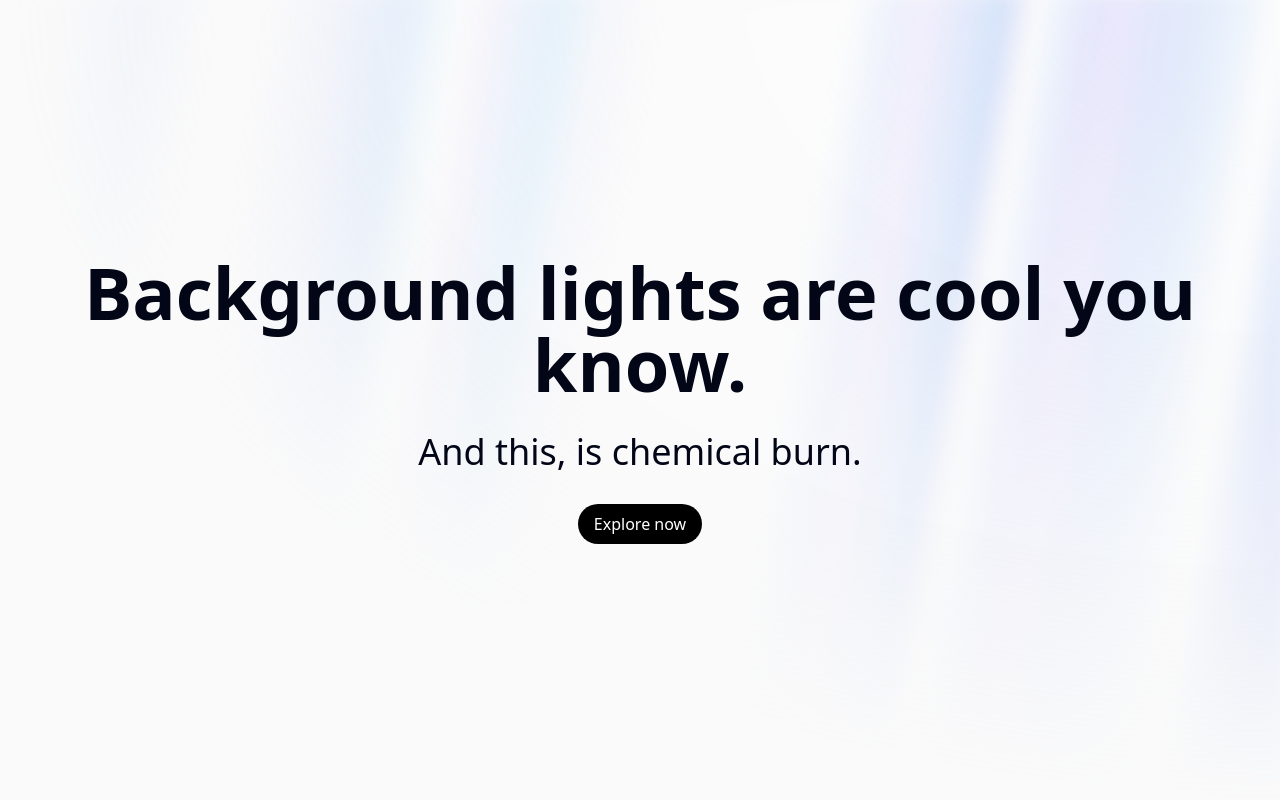
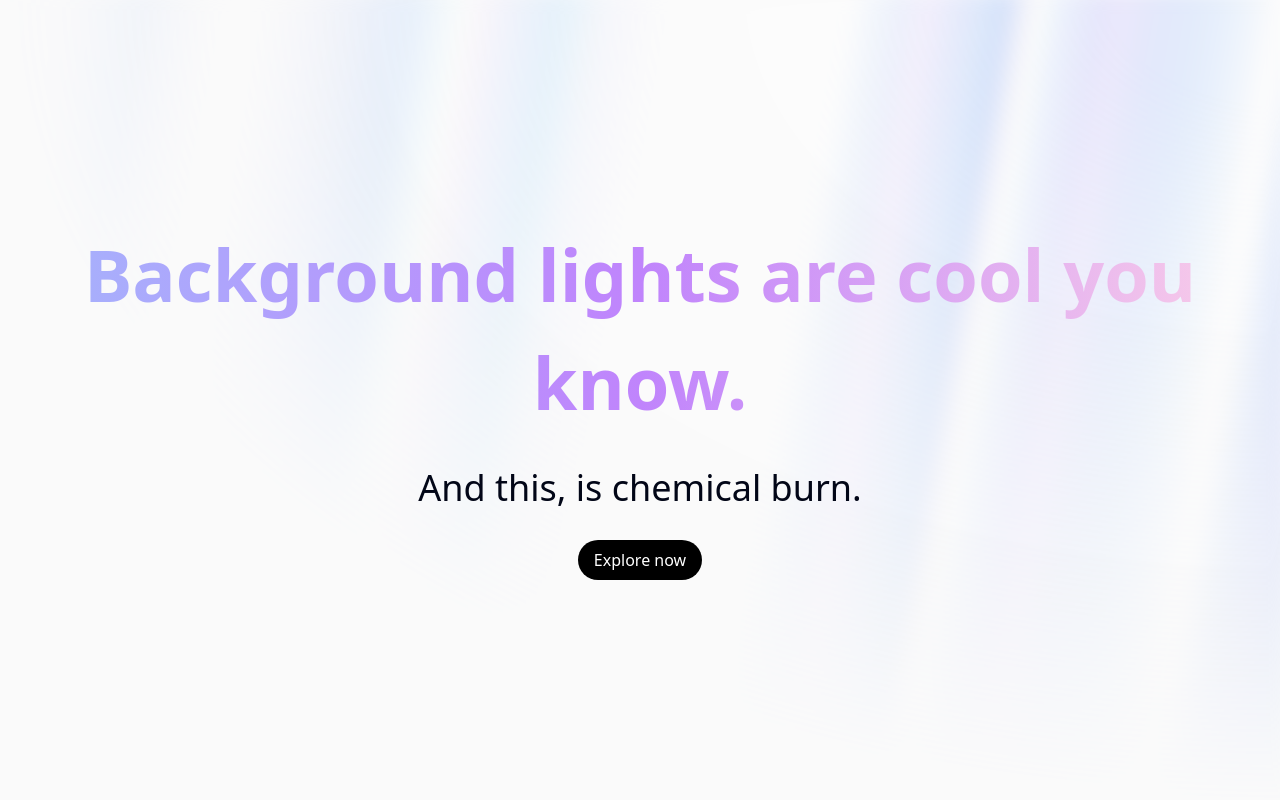
Before and after one commit to Hannan1717/MyPorto, a React (Vite) app: page / in a window 1280 px wide. Shown: the top 800 px of the page. Built offline with nearby package versions, Linux system fonts and the light colour scheme; no server answers; the database is empty.

Commit message:
[update]

```diff
--- a/src/components/content.jsx
+++ b/src/components/content.jsx
@@ -22,12 +22,12 @@ function Content() {
             duration: 0.8,
             ease: "easeInOut",
           }}
-        className="relative flex flex-col gap-4 items-center justify-center px-4"
+          className="relative flex flex-col gap-4 items-center justify-center px-4 py-8" // Keep these classes
         >
-        <div className="text-3xl md:text-7xl font-bold dark:text-white text-center">
+          <div className="text-3xl md:text-7xl font-bold bg-gradient-to-r from-indigo-300 via-purple-400 to-pink-200 bg-clip-text text-transparent leading-tight md:leading-normal w-full text-center">
             Background lights are cool you know.
           </div>
-        <div className="font-extralight text-base md:text-4xl dark:text-neutral-200 py-4">
+          <div className="font-extralight text-base md:text-4xl dark:text-neutral-200 py-4 text-center">
             And this, is chemical burn.
           </div>
           <button className="bg-black dark:bg-white rounded-full w-fit text-white dark:text-black px-4 py-2">
@@ -35,6 +35,7 @@ function Content() {
           </button>
         </motion.div>
       </AuroraBackground>
+
       <section
         className="text-gray-500 body-font bg-gradient-to-r py-20 sm:py-24 from-gray-800 to-gray-900"
         id="content"
@@ -43,8 +44,7 @@ function Content() {
 
         <div
           ref={contentRef}
-    className={`container mx-auto flex flex-col-reverse lg:flex-row items-center py-12 px-6 lg:px-12 transition-all duration-1000 ease-in-out transform ${
-      isContentVisible ? 'opacity-100 translate-y-0' : 'opacity-0 translate-y-10'
+          className={`container mx-auto flex flex-col-reverse lg:flex-row items-center py-12 px-6 lg:px-12 transition-all duration-1000 ease-in-out transform ${isContentVisible ? 'opacity-100 translate-y-0' : 'opacity-0 translate-y-10'
             }`}
         >
           {/* Text Section */}
```
Lines whose indentation alone changed are shown as unchanged.
